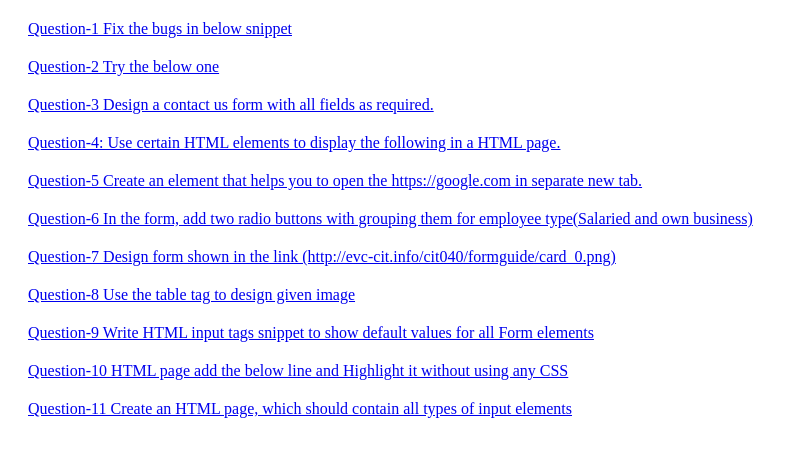
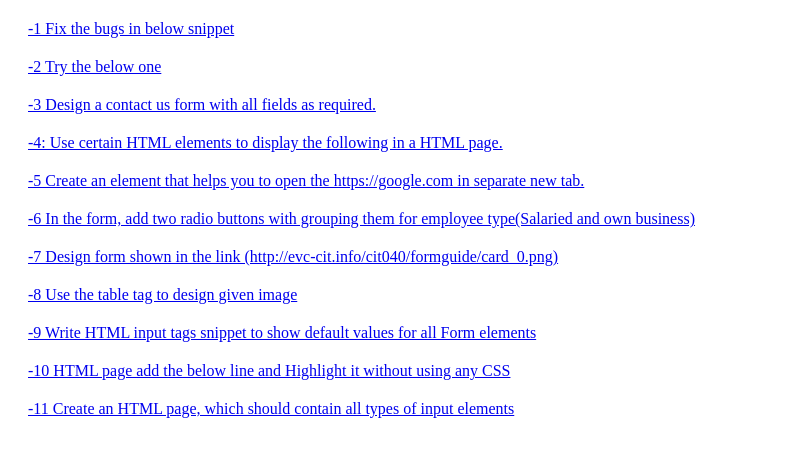
Before and after one commit to mayurigurav1997/Day-1, a plain HTML site: page index.html in a window 1280 px wide. Shown: the whole page, without its empty margins (0-788 px from the left). Drawn offline with Linux system fonts and the light colour scheme.

Commit message:
second commit

```diff
--- a/index.html
+++ b/index.html
@@ -13,16 +13,16 @@
     </style>
 </head>
 <body>
-    <a href="Question1.html">Question-1 Fix the bugs in below snippet</a>
-    <a href="Question2.html">Question-2 Try the below one</a>
-    <a href="Question3.html">Question-3 Design a contact us form with all fields as required.</a>
-    <a href="Question4.html">Question-4: Use certain HTML elements to display the following in a HTML page.</a>
-    <a href="Question5.html">Question-5 Create an element that helps you to open the https://google.com in separate new tab.</a>
-    <a href="Question6.html">Question-6 In the form, add two radio buttons with grouping them for employee type(Salaried and own business)</a>
-    <a href="Question7.html">Question-7 Design form shown in the link (http://evc-cit.info/cit040/formguide/card_0.png)</a>
-    <a href="Question8.html">Question-8 Use the table tag to design given image</a>
-    <a href="Question9.html">Question-9 Write HTML input tags snippet to show default values for all Form elements</a>
-    <a href="Question10.html">Question-10 HTML page add the below line and Highlight it without using any CSS</a>
-    <a href="Question11.html">Question-11 Create an HTML page, which should contain all types of input elements</a>
+    <a href="Question1.html" target="_blank">-1 Fix the bugs in below snippet</a>
+    <a href="Question2.html" target="_blank">-2 Try the below one</a>
+    <a href="Question3.html" target="_blank">-3 Design a contact us form with all fields as required.</a>
+    <a href="Question4.html" target="_blank">-4: Use certain HTML elements to display the following in a HTML page.</a>
+    <a href="Question5.html" target="_blank">-5 Create an element that helps you to open the https://google.com in separate new tab.</a>
+    <a href="Question6.html" target="_blank">-6 In the form, add two radio buttons with grouping them for employee type(Salaried and own business)</a>
+    <a href="Question7.html" target="_blank">-7 Design form shown in the link (http://evc-cit.info/cit040/formguide/card_0.png)</a>
+    <a href="Question8.html" target="_blank">-8 Use the table tag to design given image</a>
+    <a href="Question9.html" target="_blank">-9 Write HTML input tags snippet to show default values for all Form elements</a>
+    <a href="Question10.html" target="_blank">-10 HTML page add the below line and Highlight it without using any CSS</a>
+    <a href="Question11.html" target="_blank">-11 Create an HTML page, which should contain all types of input elements</a>
 </body>
 </html>
```
Also changed, not shown: Question2.html (+13 -0 lines).
